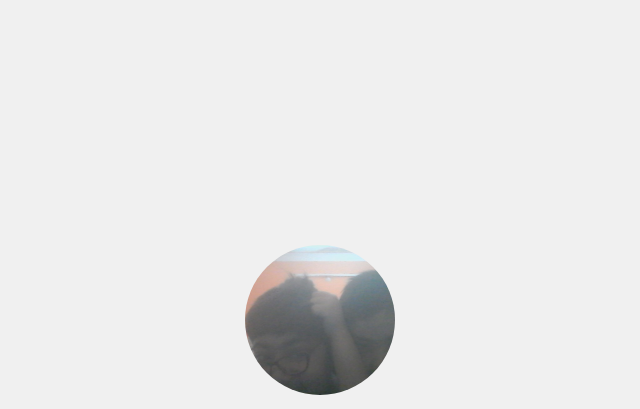
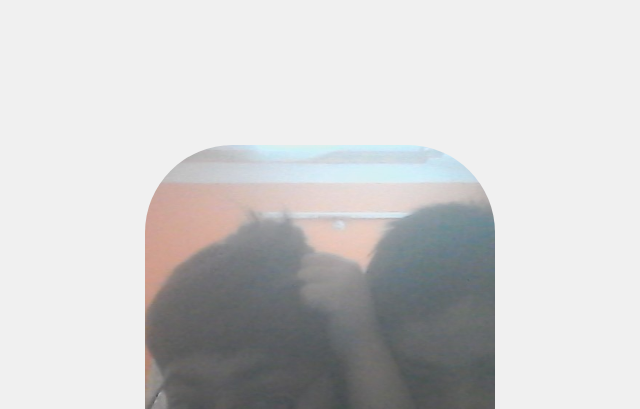
Before and after one commit to bitr0w/bitr0w.github.io, a plain HTML site: page index.html in a window 1280 px wide. Shown: the top 409 px of the page, without its empty margins (320-960 px from the left). Drawn offline with Linux system fonts and the light colour scheme; a web font is replaced by a local one.

Commit message:
Update index.html

```diff
--- a/index.html
+++ b/index.html
@@ -1,9 +1,10 @@
 <!DOCTYPE html>
 <html lang="en">
 <head>
+  <link rel="icon" type="image/x-icon" href="icon.ico">
   <meta charset="UTF-8" />
   <meta name="viewport" content="width=device-width, initial-scale=1.0"/>
-  <title>About Me</title>
+  <title>Tanvir Hasan</title>
   <link href="https://fonts.googleapis.com/css2?family=Google+Sans&display=swap" rel="stylesheet">
   <link rel="stylesheet" href="https://cdnjs.cloudflare.com/ajax/libs/font-awesome/6.5.0/css/all.min.css">
   <style>
@@ -22,9 +23,9 @@
     }
 
     img {
-      border-radius: 50%;
-      width: 150px;
-      height: 150px;
+      border-radius: 25%;
+      width: 350px;
+      height: 350px;
       object-fit: cover;
       margin-bottom: 20px;
     }
```
